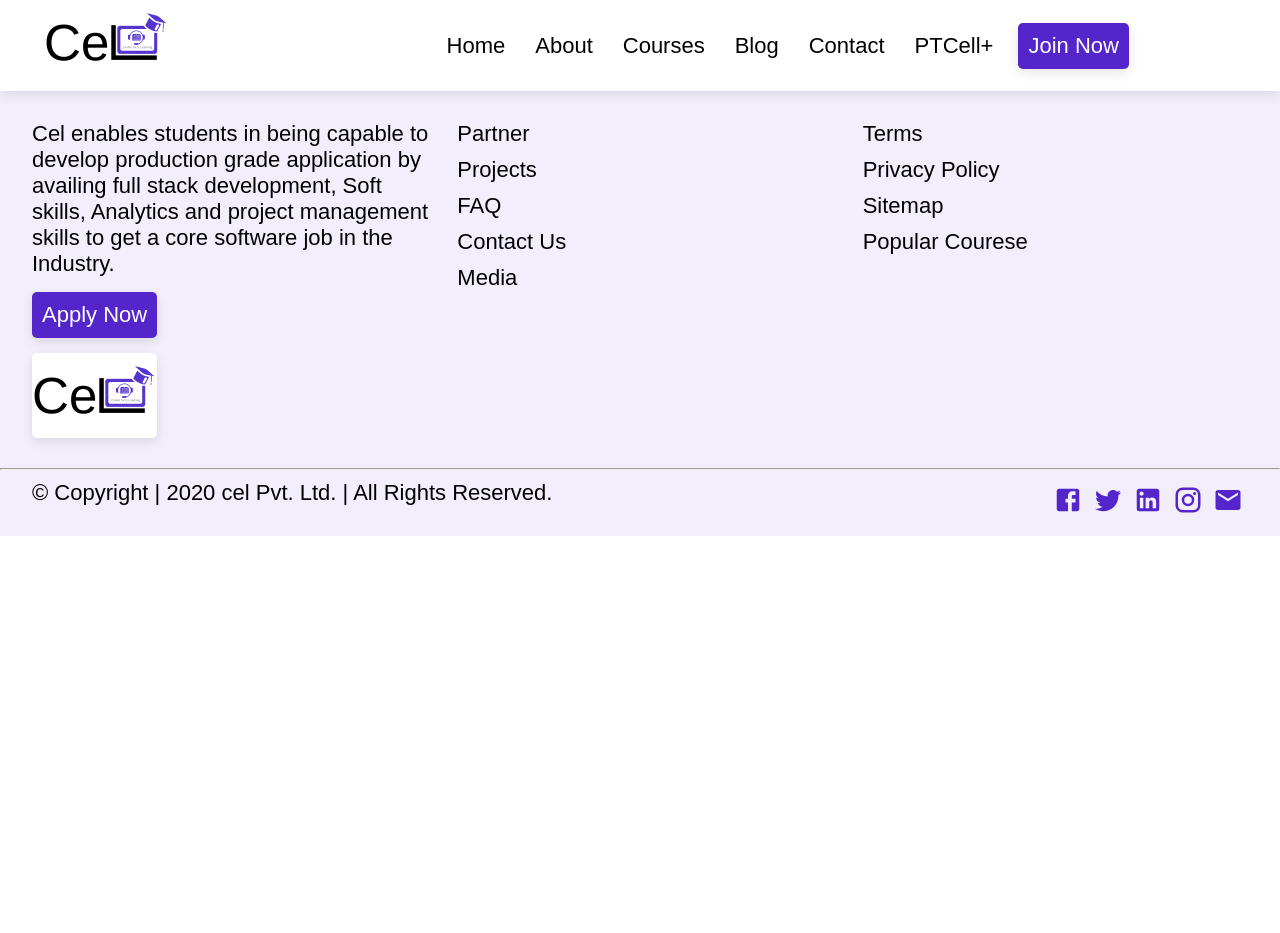
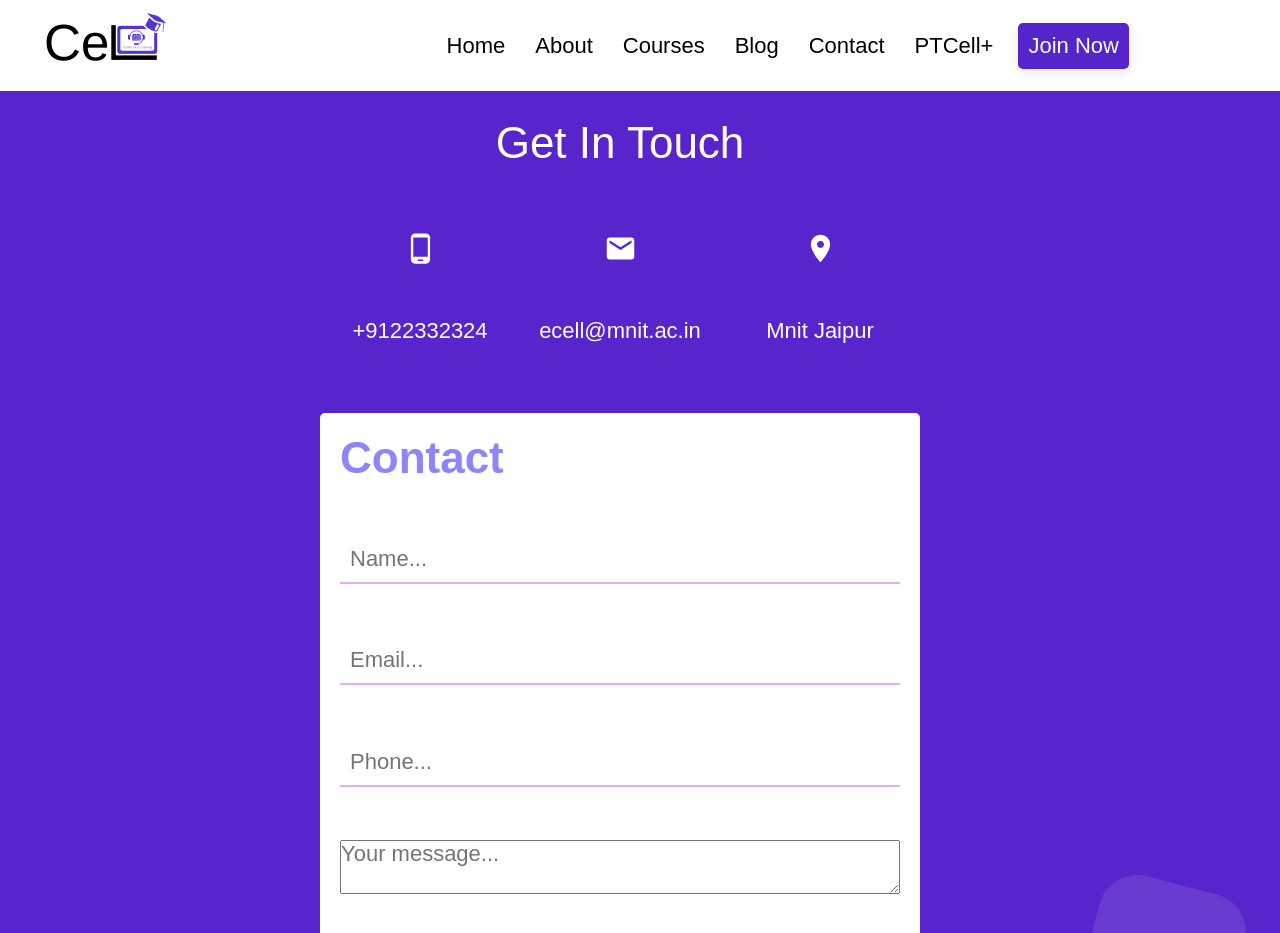
Before and after one commit to gouravkargwal/CEL-MNIT, a React (Create React App) app in the folder client/: page /contact in a window 1280 px wide. Shown: the top 933 px of the page. Before the commit the page ends 800 px from the top, so only its background shows below. Built offline with nearby package versions, Linux system fonts and the light colour scheme; a web font is replaced by a local one.

Commit message:
Contact page

```diff
--- a/client/src/Routes/index.js
+++ b/client/src/Routes/index.js
@@ -7,7 +7,8 @@ import Placement from "../components/Placements/Placements";
 import Courses from "../components/Courses/Courses";
 import Login from "../components/Auth/Login";
 import Register from "../components/Auth/Register";
-import NotFound from "../components/NotFound/NotFound";
+// import NotFound from "../components/NotFound/NotFound";
+import Contact from "../components/Contact/Contact";
 // import ForgotPassword from "../components/Auth/ForgotPassword";
 
 const AllRoute = () => {
@@ -20,6 +21,7 @@ const AllRoute = () => {
       {/* <Route path="/forgot-password" exact component={ForgotPassword} /> */}
       <Route path="/mentorship" exact component={Placement} />
       <Route path="/courses" exact component={Courses} />
+      <Route path="/contact" exact component={Contact} />
       {/* <Route component={NotFound} /> */}
     </>
   );
--- a/client/src/components/Auth/AuthStyles.js
+++ b/client/src/components/Auth/AuthStyles.js
@@ -1,5 +1,4 @@
 import styled from "styled-components";
-import SidebarImage from "./caleb-george-5sF6NrB1MEg-unsplash.jpg";
 
 export const Container = styled.div`
   display: flex;
@@ -10,14 +9,17 @@ export const Container = styled.div`
   align-items: center;
   padding: 20px;
   position: absolute;
+  z-index: 1;
 `;
 
 export const Sidebar = styled.div`
-  display: block;
+  display: flex;
+  flex-direction: column;
   height: 80vh;
   width: 40vw;
+  padding: 20px;
   max-width: 370px;
-  background-image: url(${SidebarImage});
+  background-image: url(${(props) => props.bgImg});
   background-size: cover;
   background-repeat: no-repeat;
   border-top-left-radius: 5px;
--- a/client/src/components/Auth/Login.js
+++ b/client/src/components/Auth/Login.js
@@ -1,17 +1,10 @@
 import React, { useState } from "react";
-import { Redirect } from "react-router-dom";
-import {
-  Container,
-  Sidebar,
-  FormContainer,
-  Input,
-  Button,
-  Title,
-} from "./AuthStyles";
+import { Container, Sidebar, FormContainer, Input, Title } from "./AuthStyles";
+import { Button } from "../../UI";
 import { Link } from "react-router-dom";
-import { isAuth } from "./Helpers";
 import { useSpring, animated } from "react-spring";
 import "./Background.css";
+import SidebarImage from "./caleb-george-5sF6NrB1MEg-unsplash.jpg";
 
 const Login = () => {
   const props = useSpring({
@@ -53,7 +46,7 @@ const Login = () => {
   return (
     <animated.div style={props}>
       <Container>
-        <Sidebar />
+        <Sidebar bgImg={SidebarImage} />
         <FormContainer>
           <Title>Login</Title>
           <Input
--- a/client/src/components/Auth/Register.js
+++ b/client/src/components/Auth/Register.js
@@ -1,16 +1,10 @@
 import React, { useState } from "react";
-import { Link, Redirect } from "react-router-dom";
-import {
-  Container,
-  Sidebar,
-  FormContainer,
-  Input,
-  Button,
-  Title,
-} from "./AuthStyles";
-import { isAuth } from "./Helpers";
+import { Link } from "react-router-dom";
+import { Container, Sidebar, FormContainer, Input, Title } from "./AuthStyles";
+import { Button } from "../../UI";
 import { useSpring, animated } from "react-spring";
 import "./Background.css";
+import SidebarImage from "./caleb-george-5sF6NrB1MEg-unsplash.jpg";
 
 const Register = () => {
   const props = useSpring({
@@ -53,7 +47,7 @@ const Register = () => {
   return (
     <animated.div style={props}>
       <Container>
-        <Sidebar />
+        <Sidebar bgImg={SidebarImage} />
         <FormContainer>
           <Title>Register</Title>
           <Input
--- /dev/null
+++ b/client/src/components/Contact/Contact.js
@@ -0,0 +1,127 @@
+import { LocationOn, Mail, PhoneAndroid } from "@mui/icons-material";
+import React from "react";
+import { animated, useSpring } from "react-spring";
+import styled from "styled-components";
+import { Button, SubText } from "../../UI";
+import { Title, Input } from "../Auth/AuthStyles";
+
+const ContainerContact = styled.div`
+  display: grid;
+  grid-template-rows: 1rem 1fr 2fr;
+  grid-template-columns: 1fr 2fr 1fr;
+  align-items: center;
+  position: absolute;
+  z-index: 1;
+  width: 100%;
+  @media (max-width: 600px) {
+    grid-template-columns: 2rem 2fr 2rem;
+  }
+`;
+const ContactForm = styled.form`
+  grid-row: 3/4;
+  grid-column: 2/3;
+  display: flex;
+  flex-direction: column;
+  max-width: 600px;
+  justify-content: space-between;
+  height: 75vh;
+  max-height: 600px;
+  background-color: white;
+  border-radius: 5px;
+  padding: 20px;
+`;
+const ContactDetails = styled.div`
+  grid-row: 2/3;
+  grid-column: 2/3;
+  z-index: 10;
+  max-width: 600px;
+`;
+const ContactMethod = styled.div`
+  display: flex;
+  flex-direction: column;
+  height: 50vh;
+  align-content: space-between;
+  @media (min-width: 600px) {
+    flex-direction: row;
+    height: 30vh;
+    justify-content: space-between;
+  }
+`;
+const ContactHeading = styled.h1`
+  text-align: center;
+  color: white;
+  font-size: 2rem;
+`;
+const ContactLink = styled.a`
+  border-radius: 5px;
+  padding: 10px;
+  align-items: center;
+  justify-content: space-evenly;
+  background-color: transparent;
+  display: flex;
+  flex-direction: column;
+  color: white;
+  &:hover {
+    background-color: hsl(275, 83.72%, 83.14%);
+  }
+  @media (min-width: 600px) {
+    width: 200px;
+  }
+`;
+
+const Contact = () => {
+  const props = useSpring({
+    to: { opacity: 1 },
+    from: { opacity: 0 },
+    delay: 200,
+  });
+
+  return (
+    <animated.div style={props}>
+      <ContainerContact>
+        <ContactDetails>
+          <ContactHeading>Get In Touch</ContactHeading>
+          <ContactMethod>
+            <ContactLink href="#">
+              <PhoneAndroid></PhoneAndroid>
+              +9122332324
+            </ContactLink>
+            <ContactLink href="#">
+              <Mail />
+              ecell@mnit.ac.in
+            </ContactLink>
+            <ContactLink href="#">
+              <LocationOn />
+              Mnit Jaipur
+            </ContactLink>
+          </ContactMethod>
+        </ContactDetails>
+        <ContactForm>
+          <Title>Contact</Title>
+          <Input type="text" placeholder="Name..." />
+          <Input type="text" placeholder="Email..." />
+          <Input type="text" placeholder="Phone..." />
+          <textarea placeholder="Your message..."></textarea>
+          <Button>Send Message</Button>
+        </ContactForm>
+      </ContainerContact>
+
+      <div class="area" style={{ height: "164vh" }}>
+        <ul class="circles" style={{ height: "164vh" }}>
+          <li></li>
+          <li></li>
+          <li></li>
+          <li></li>
+          <li></li>
+          <li></li>
+          <li></li>
+          <li></li>
+          <li></li>
+          <li></li>
+        </ul>
+      </div>
+    </animated.div>
+  );
+};
+
+export default Contact;
--- a/client/src/components/Homepage/Courses/Courses.js
+++ b/client/src/components/Homepage/Courses/Courses.js
@@ -19,14 +19,6 @@ const CourseCardContainer = styled.div`
   @media (max-width: 600px) {
     grid-template-columns: 1fr;
   }
-`;
-
-const Logo = styled.div`
-  background-image: url("../../Navbar/CEL logo (1) 1.jpg");
-  margin-top: 10px;
-  background-size: cover;
-  width: 50px;
-  height: 25px;
 `;
 const Courses = (props) => {
   return (
--- a/client/src/components/Homepage/Skills/Skills.js
+++ b/client/src/components/Homepage/Skills/Skills.js
@@ -7,7 +7,6 @@ import {
   ContainerPadding,
   TextCenter,
 } from "../../../UI";
-import { School } from "@mui/icons-material";
 import Network from "./assets/network-svgrepo-com.svg";
 import Communication from "./assets/communication-svgrepo-com.svg";
 import Leader from "./assets/leadership-svgrepo-com.svg";
```
Also changed, not shown: client/src/components/Footer/Footer.js (+2 -9 lines), client/src/components/Homepage/Footer/Footer.js (deleted, +0 -74 lines), client/src/components/Homepage/Footer/Social.js (deleted, +0 -41 lines), client/src/components/Contact/gradienta-m_7p45JfXQo-unsplash.jpg (added).
